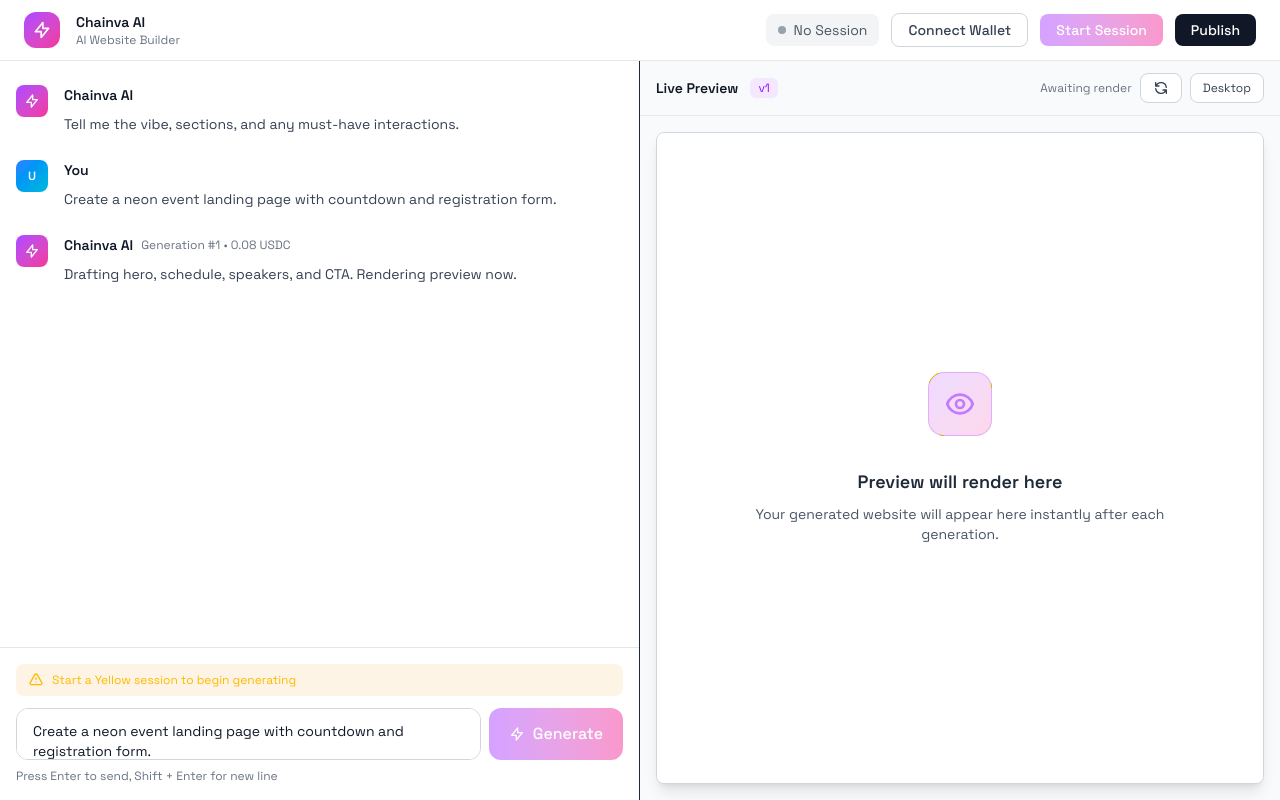
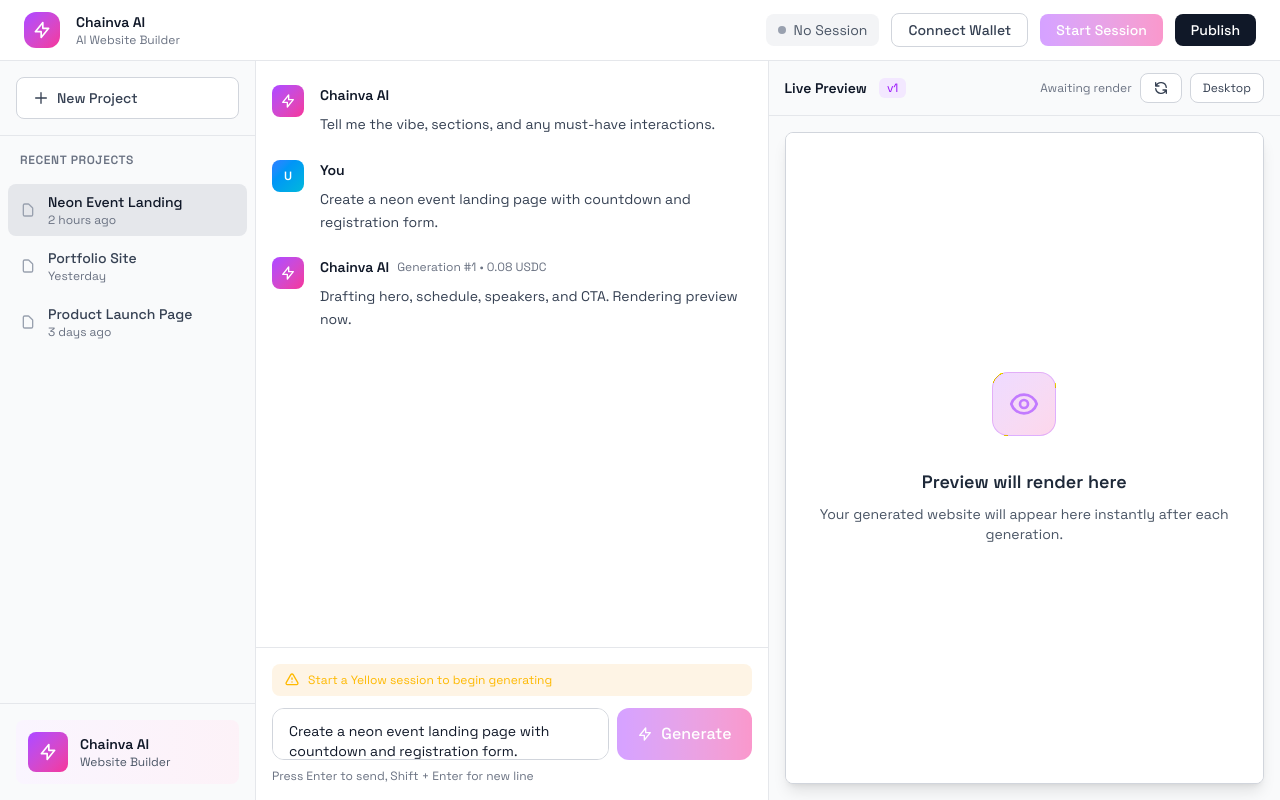
Before and after one commit to satyasandeep007/yellow-studio, a Next.js app: page / in a window 1280 px wide. Built offline with nearby package versions, Linux system fonts and the light colour scheme.

Commit message:
feat(ui): add sidebar

```diff
--- a/app/page.tsx
+++ b/app/page.tsx
@@ -3,6 +3,7 @@
 import { BuilderHeader } from "@/components/BuilderHeader";
 import { ChatPanel } from "@/components/ChatPanel";
 import { PreviewPanel } from "@/components/PreviewPanel";
+import { Sidebar } from "@/components/Sidebar";
 import { WalletModal } from "@/components/WalletModal";
 import { useEffect, useMemo, useState } from "react";
 
@@ -47,6 +48,12 @@ export default function Home() {
   ]);
 
   const [walletAddress, setWalletAddress] = useState("");
+  const [projects, setProjects] = useState([
+    { id: "1", name: "Neon Event Landing", updatedAt: "2 hours ago" },
+    { id: "2", name: "Portfolio Site", updatedAt: "Yesterday" },
+    { id: "3", name: "Product Launch Page", updatedAt: "3 days ago" },
+  ]);
+  const [currentProjectId, setCurrentProjectId] = useState("1");
   const canGenerate = walletConnected && sessionActive;
 
   const ethereum = useMemo(() => {
@@ -106,6 +113,25 @@ export default function Home() {
   };
   const handleEndSession = () => {
     setSessionActive(false);
+  };
+
+  const handleNewProject = () => {
+    const newProject = {
+      id: String(Date.now()),
+      name: "Untitled Project",
+      updatedAt: "Just now",
+    };
+    setProjects([newProject, ...projects]);
+    setCurrentProjectId(newProject.id);
+    setMessages([]);
+    setPreviewHtml("");
+    setGenerationCount(0);
+    setPrompt("");
+  };
+
+  const handleSelectProject = (projectId: string) => {
+    setCurrentProjectId(projectId);
+    // In a real app, load project data from DB
   };
 
   const handleGenerate = () => {
@@ -256,7 +282,7 @@ export default function Home() {
   }, [ethereum]);
 
   return (
-    <div className="flex h-screen flex-col bg-[#0a0e14] text-white">
+    <div className="flex h-screen flex-col bg-white">
       {/* Header */}
       <BuilderHeader
         walletConnected={walletConnected}
@@ -269,10 +295,18 @@ export default function Home() {
         onEndSession={handleEndSession}
       />
 
-      {/* Main Content: Split View */}
+      {/* Main Content: Sidebar + Split View */}
       <div className="flex flex-1 overflow-hidden">
-        {/* Left: Chat Panel */}
-        <div className="w-1/2 border-r border-gray-800">
+        {/* Sidebar */}
+        <Sidebar
+          projects={projects}
+          currentProjectId={currentProjectId}
+          onSelectProject={handleSelectProject}
+          onNewProject={handleNewProject}
+        />
+
+        {/* Chat Panel */}
+        <div className="flex-1 border-r border-gray-200">
           <ChatPanel
             prompt={prompt}
             onPromptChange={setPrompt}
@@ -283,8 +317,8 @@ export default function Home() {
           />
         </div>
 
-        {/* Right: Preview Panel */}
-        <div className="w-1/2">
+        {/* Preview Panel */}
+        <div className="flex-1">
           <PreviewPanel
             html={previewHtml}
             versionLabel={`v${generationCount + 1}`}
--- /dev/null
+++ b/components/Sidebar.tsx
@@ -0,0 +1,82 @@
+type SidebarProps = {
+   projects: Array<{
+      id: string;
+      name: string;
+      updatedAt: string;
+   }>;
+   currentProjectId?: string;
+   onSelectProject: (id: string) => void;
+   onNewProject: () => void;
+};
+
+export function Sidebar({
+   projects,
+   currentProjectId,
+   onSelectProject,
+   onNewProject,
+}: SidebarProps) {
+   return (
+      <div className="flex h-full w-64 flex-col border-r border-gray-200 bg-gray-50">
+         {/* Sidebar Header */}
+         <div className="border-b border-gray-200 p-4">
+            <button
+               onClick={onNewProject}
+               className="flex w-full items-center gap-2 rounded-lg border border-gray-300 bg-white px-4 py-2.5 text-sm font-medium text-gray-700 hover:bg-gray-50"
+            >
+               <svg className="h-4 w-4" fill="none" stroke="currentColor" viewBox="0 0 24 24">
+                  <path strokeLinecap="round" strokeLinejoin="round" strokeWidth={2} d="M12 4v16m8-8H4" />
+               </svg>
+               New Project
+            </button>
+         </div>
+
+         {/* Projects List */}
+         <div className="flex-1 overflow-y-auto p-2">
+            <div className="mb-2 px-3 py-2 text-xs font-semibold text-gray-500 uppercase tracking-wider">
+               Recent Projects
+            </div>
+            <div className="space-y-1">
+               {projects.length === 0 ? (
+                  <div className="px-3 py-8 text-center text-sm text-gray-500">
+                     No projects yet
+                  </div>
+               ) : (
+                  projects.map((project) => (
+                     <button
+                        key={project.id}
+                        onClick={() => onSelectProject(project.id)}
+                        className={`group flex w-full items-center gap-3 rounded-lg px-3 py-2 text-left text-sm transition ${currentProjectId === project.id
+                              ? 'bg-gray-200 text-gray-900'
+                              : 'text-gray-700 hover:bg-gray-100'
+                           }`}
+                     >
+                        <svg className="h-4 w-4 flex-shrink-0 text-gray-400" fill="none" stroke="currentColor" viewBox="0 0 24 24">
+                           <path strokeLinecap="round" strokeLinejoin="round" strokeWidth={2} d="M7 21h10a2 2 0 002-2V9.414a1 1 0 00-.293-.707l-5.414-5.414A1 1 0 0012.586 3H7a2 2 0 00-2 2v14a2 2 0 002 2z" />
+                        </svg>
+                        <div className="flex-1 overflow-hidden">
+                           <div className="truncate font-medium">{project.name}</div>
+                           <div className="text-xs text-gray-500">{project.updatedAt}</div>
+                        </div>
+                     </button>
+                  ))
+               )}
+            </div>
+         </div>
+
+         {/* Sidebar Footer */}
+         <div className="border-t border-gray-200 p-4">
+            <div className="flex items-center gap-3 rounded-lg bg-gradient-to-r from-purple-50 to-pink-50 p-3">
+               <div className="flex h-10 w-10 items-center justify-center rounded-lg bg-gradient-to-br from-purple-500 to-pink-500">
+                  <svg className="h-5 w-5 text-white" fill="none" stroke="currentColor" viewBox="0 0 24 24">
+                     <path strokeLinecap="round" strokeLinejoin="round" strokeWidth={2} d="M13 10V3L4 14h7v7l9-11h-7z" />
+                  </svg>
+               </div>
+               <div className="flex-1">
+                  <div className="text-sm font-semibold text-gray-900">Chainva AI</div>
+                  <div className="text-xs text-gray-600">Website Builder</div>
+               </div>
+            </div>
+         </div>
+      </div>
+   );
+}
```
